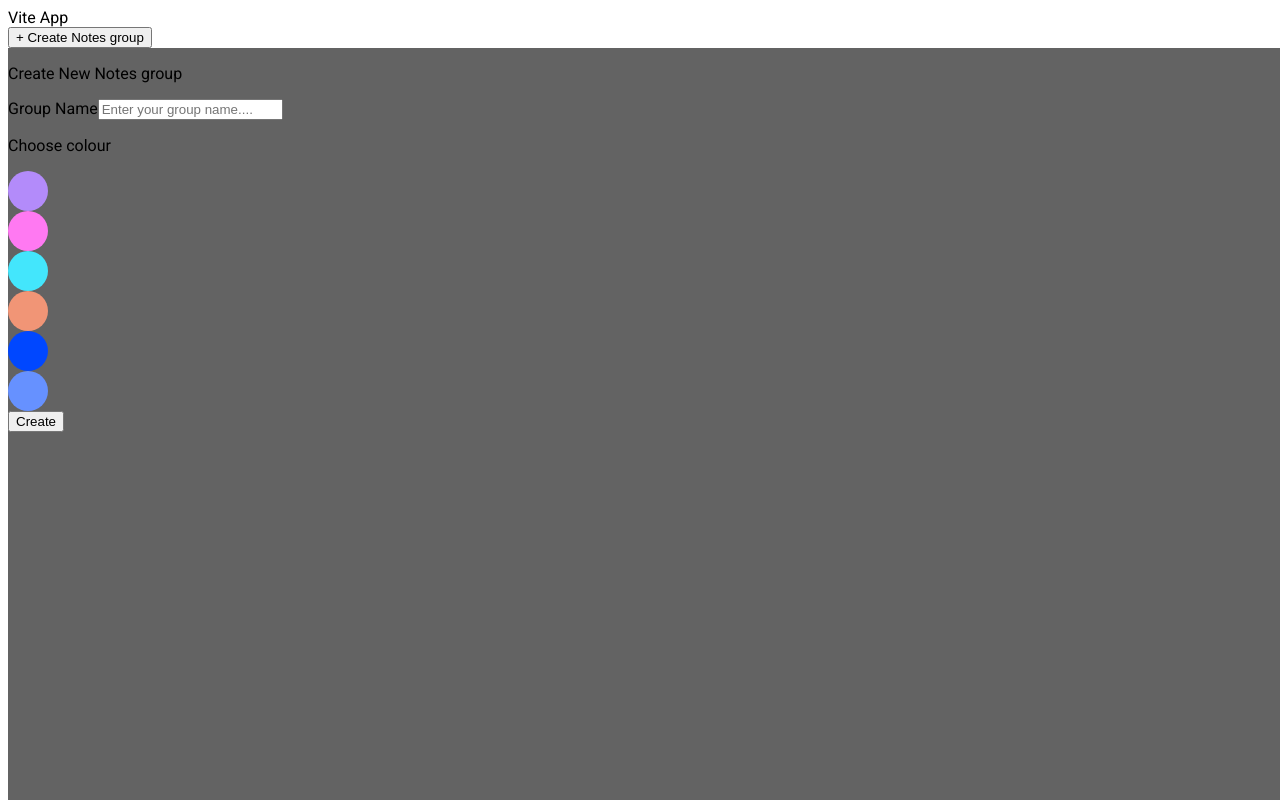
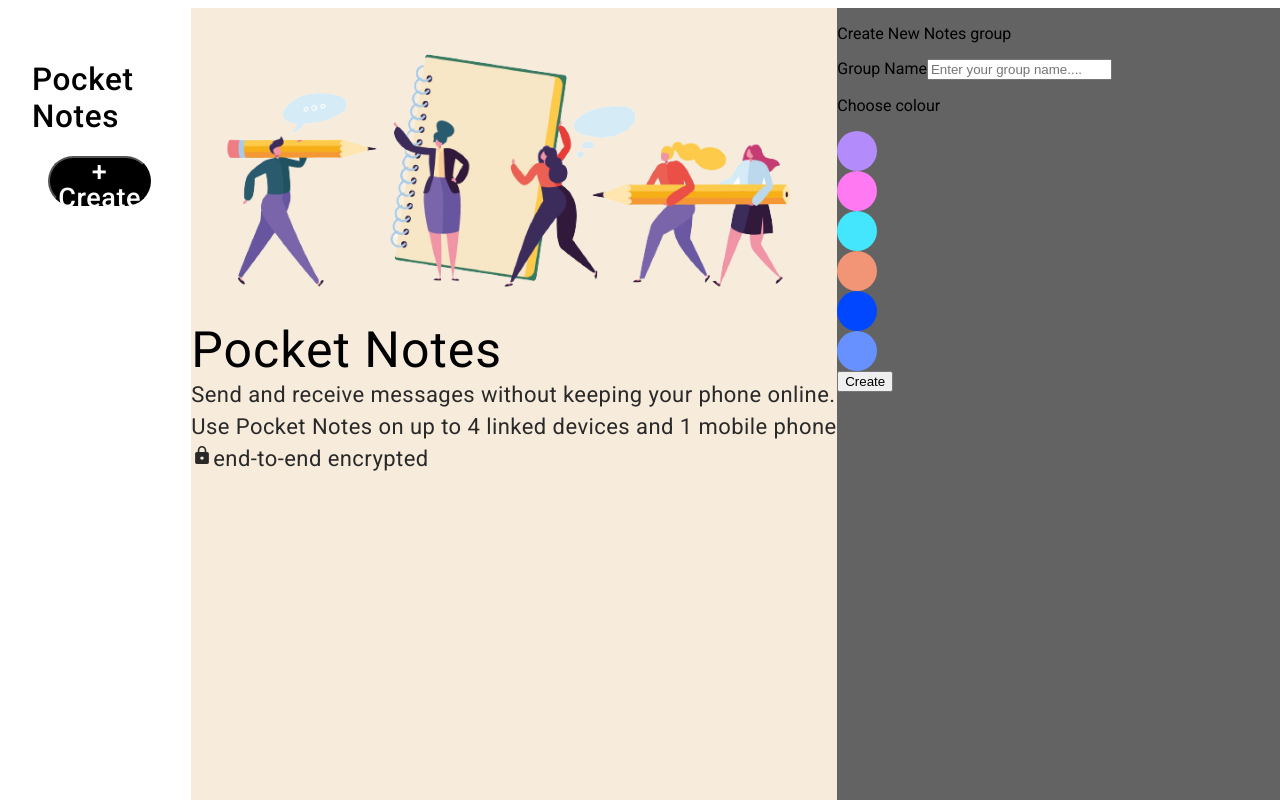
Before and after one commit to Sai-Kokate/React-Notes-App, a React (Vite) app: page / in a window 1280 px wide. Both pictures are taken after a click on the button "+ Create Notes group". Shown: the top 800 px of the page. Built offline with nearby package versions, Linux system fonts and the light colour scheme.

Commit message:
added initial styling

```diff
--- a/package.json
+++ b/package.json
@@ -11,7 +11,8 @@
   },
   "dependencies": {
     "react": "^18.2.0",
-    "react-dom": "^18.2.0"
+    "react-dom": "^18.2.0",
+    "react-icons": "^4.11.0"
   },
   "devDependencies": {
     "@types/react": "^18.2.15",
--- a/src/App.jsx
+++ b/src/App.jsx
@@ -35,14 +35,11 @@
   };
 
   return (
-    <>
-      Vite App
-      <Notes
-        notesData={notesData}
-        size={notesLength}
-        updateNotesData={updateNotesData}
-      />
-    </>
+    <Notes
+      notesData={notesData}
+      size={notesLength}
+      updateNotesData={updateNotesData}
+    />
   );
 }
 
--- a/src/index.css
+++ b/src/index.css
@@ -5,4 +5,5 @@
   box-sizing: border-box;
   margin: 0;
   padding: 0;
+  overflow: hidden;
 }
--- a/src/pages/Notes.jsx
+++ b/src/pages/Notes.jsx
@@ -1,5 +1,8 @@
 import React, { useState } from "react";
 import backgroundImage from "../assets/background.png";
+import { IoMdLock } from "react-icons/io";
+import { IoSend } from "react-icons/io5";
+import styles from "./notes.module.css";
 
 const Notes = ({ notesData, size, updateNotesData }) => {
   const [displayCreateNote, setDisplayCreateNote] = useState(false);
@@ -84,81 +87,30 @@
   };
 
   return (
-    <div>
-      <button onClick={openCreateNote}>+ Create Notes group</button>
-      {displayCreateNote && (
+    <div className={styles.container}>
+      <div className={styles.leftContainer}>
+        <h1 className={styles.pocketNotesHeader}>Pocket Notes</h1>
+        <div className={styles.leftInnerContainer}>
+          <button onClick={openCreateNote} className={styles.createNotesButton}>
+            + Create Notes group
+          </button>
+        </div>
+
+        {/* note titles */}
+        {notesData && notesData?.length > 0 && (
+          <div className={styles.notesGroup}>
+            {notesData.map((note) => {
+              return (
+                <div
+                  onClick={() => handleNoteClicked(note)}
+                  key={note.key}
+                  className={styles.noteTitle}
+                >
                   <div
                     style={{
-            width: "100vw",
-            height: "100vh",
-            backgroundColor: "#2F2F2FBF",
-            display: "flex",
-          }}
-          onClick={() => setDisplayCreateNote(false)}
-        >
-          <div onClick={(e) => e.stopPropagation()}>
-            <p>Create New Notes group</p>
-            {/* note group name */}
-            <div>
-              <label>Group Name</label>
-              <input
-                type="text"
-                placeholder="Enter your group name...."
-                name="groupName"
-                onChange={handleGroupName}
-              ></input>
-            </div>
-            {/* note group color */}
-            <div>
-              <p>Choose colour</p>
-              {colors.map((color) => {
-                return (
-                  <div
-                    onClick={() => {
-                      handleSelectColor(color);
-                    }}
-                    style={{
-                      width: "40px",
-                      height: "40px",
-                      borderRadius: "50%",
-                      backgroundColor: `${color}`,
-                      border: `${
-                        color === backgroundColor ? "2px solid white" : ""
-                      }`,
-                    }}
-                  ></div>
-                );
-              })}
-            </div>
-            {/* create button */}
-            <div>
-              <button onClick={handleCreateNote}>Create</button>
-            </div>
-          </div>
-        </div>
-      )}
-      {/* note titles */}
-      {notesData && notesData?.length > 0 && (
-        <div>
-          <div>
-            {notesData.map((note) => {
-              return (
-                <div onClick={() => handleNoteClicked(note)}>
-                  <div
-                    style={{
-                      width: "69px",
-                      height: "69px",
-                      color: "white",
-                      borderRadius: "50%",
-                      display: "flex",
-                      justifyContent: "center",
-                      alignItems: "center",
-                      textTransform: "uppercase",
-                      fontWeight: 500,
-                      letterSpacing: "0.5px",
-                      lineHeight: "24px",
                       backgroundColor: `${note.bgColor}`,
                     }}
+                    className={styles.noteIcon}
                   >
                     {note.title.slice(0, 2)}
                   </div>
@@ -167,9 +119,10 @@
               );
             })}
           </div>
+        )}
       </div>
-      )}
-      {/* notes content */}
+      <div className={styles.rightContainer}>
+        {/* content area */}
         {!shownotesContent && (
           <div>
             <div
@@ -214,10 +167,13 @@
                 letterSpacing: "0.44px",
               }}
             >
+              <IoMdLock />
               end-to-end encrypted
             </div>
           </div>
         )}
+
+        {/* selected note content */}
         {shownotesContent && (
           <div>
             <div>
@@ -237,7 +193,67 @@
                 onKeyDown={handleKeyPress}
                 placeholder="Enter your text here..........."
               ></textarea>
-            <button>Enter</button>
+              <div>
+                <IoSend />
+              </div>
+            </div>
+          </div>
+        )}
+      </div>
+      {/* create notes modal */}
+      {displayCreateNote && (
+        <div
+          style={{
+            width: "100vw",
+            height: "100vh",
+            backgroundColor: "#2F2F2FBF",
+            display: "flex",
+          }}
+          onClick={() => {
+            setDisplayCreateNote(false);
+            setGroupName("");
+            setBackgroundColor("");
+          }}
+        >
+          <div onClick={(e) => e.stopPropagation()}>
+            <p>Create New Notes group</p>
+            {/* note group name */}
+            <div>
+              <label>Group Name</label>
+              <input
+                type="text"
+                placeholder="Enter your group name...."
+                name="groupName"
+                onChange={handleGroupName}
+              ></input>
+            </div>
+            {/* note group color */}
+            <div>
+              <p>Choose colour</p>
+              {colors.map((color) => {
+                return (
+                  <div
+                    onClick={() => {
+                      handleSelectColor(color);
+                    }}
+                    style={{
+                      width: "40px",
+                      height: "40px",
+                      borderRadius: "50%",
+                      backgroundColor: `${color}`,
+                      border: `${
+                        color === backgroundColor ? "2px solid white" : ""
+                      }`,
+                    }}
+                    key={color}
+                  ></div>
+                );
+              })}
+            </div>
+            {/* create button */}
+            <div>
+              <button onClick={handleCreateNote}>Create</button>
+            </div>
           </div>
         </div>
       )}
--- /dev/null
+++ b/src/pages/notes.module.css
@@ -0,0 +1,82 @@
+.container{
+  display: flex;
+  width: 100vw;
+  height: 100vh;
+  background-color: white;
+  font-family: Roboto;
+  margin: 0;
+  padding: 0;
+  box-sizing: border-box;
+}
+
+.leftContainer{
+  width: 30%;
+  height: 100%;
+  padding: 2rem 1.5rem;
+}
+
+.leftInnerContainer{
+  padding: 0 1rem;
+}
+
+.notesGroup{
+  margin-top: 1.75rem;
+  padding-left: 1rem;
+  margin-right: -1.5rem;
+  display: flex;
+  flex-direction: column;
+  gap: 10px;
+  overflow-y:auto;
+}
+
+.noteTitle{
+  display: flex;
+  flex-direction: row;
+  justify-content: flex-start;
+  align-items: center;
+  gap: 1.25rem;
+  padding: 15px 0;
+}
+
+.noteIcon{
+  width: 69px;
+  height: 69px;
+  color: white;
+  border-radius: 50%;
+  display: flex;
+  justify-content: center;
+  align-items: center;
+  text-transform: uppercase;
+  font-weight: 500;
+  letter-spacing: 0.5px;
+  line-height: 24px;
+}
+
+.createNotesButton{
+  width: 100%;
+  border-radius: 50px;
+  height: 50px;
+  background: #000;
+  color: #FFF;
+  font-family: Roboto;
+  font-size: 27px;
+  font-style: normal;
+  font-weight: 500;
+  line-height: 97.688%; /* 26.376px */
+  letter-spacing: 0.54px;
+}
+
+.rightContainer{
+  width: 70%;
+  height: 100%;
+  background-color: #F7ECDC;
+}
+
+.pocketNotesHeader{
+  color: #000;
+  font-size: 31.52px;
+  font-style: normal;
+  font-weight: 500;
+  line-height: normal;
+  letter-spacing: 0.63px;
+}
```
Also changed, not shown: 1 other file (tests, documents, lock files or other folders). Lines whose indentation alone changed are shown as unchanged.
